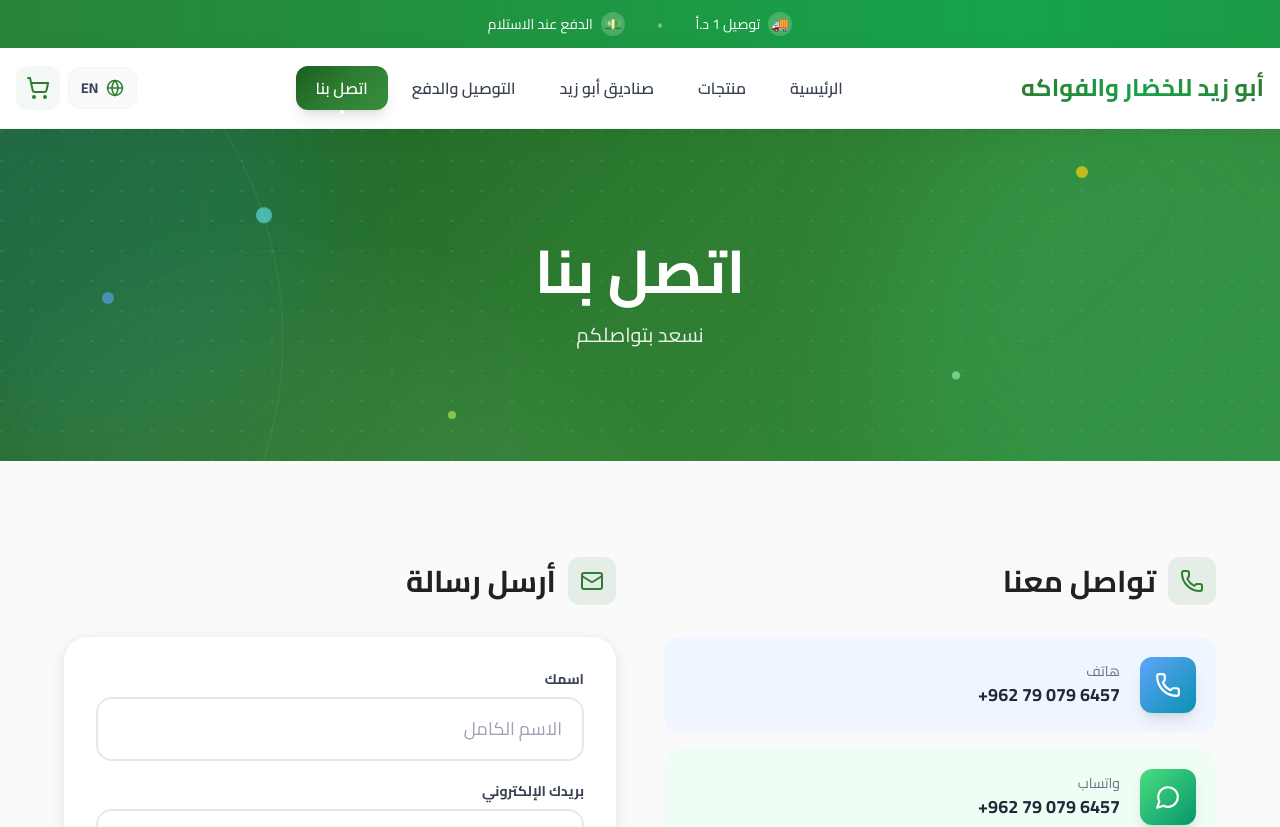
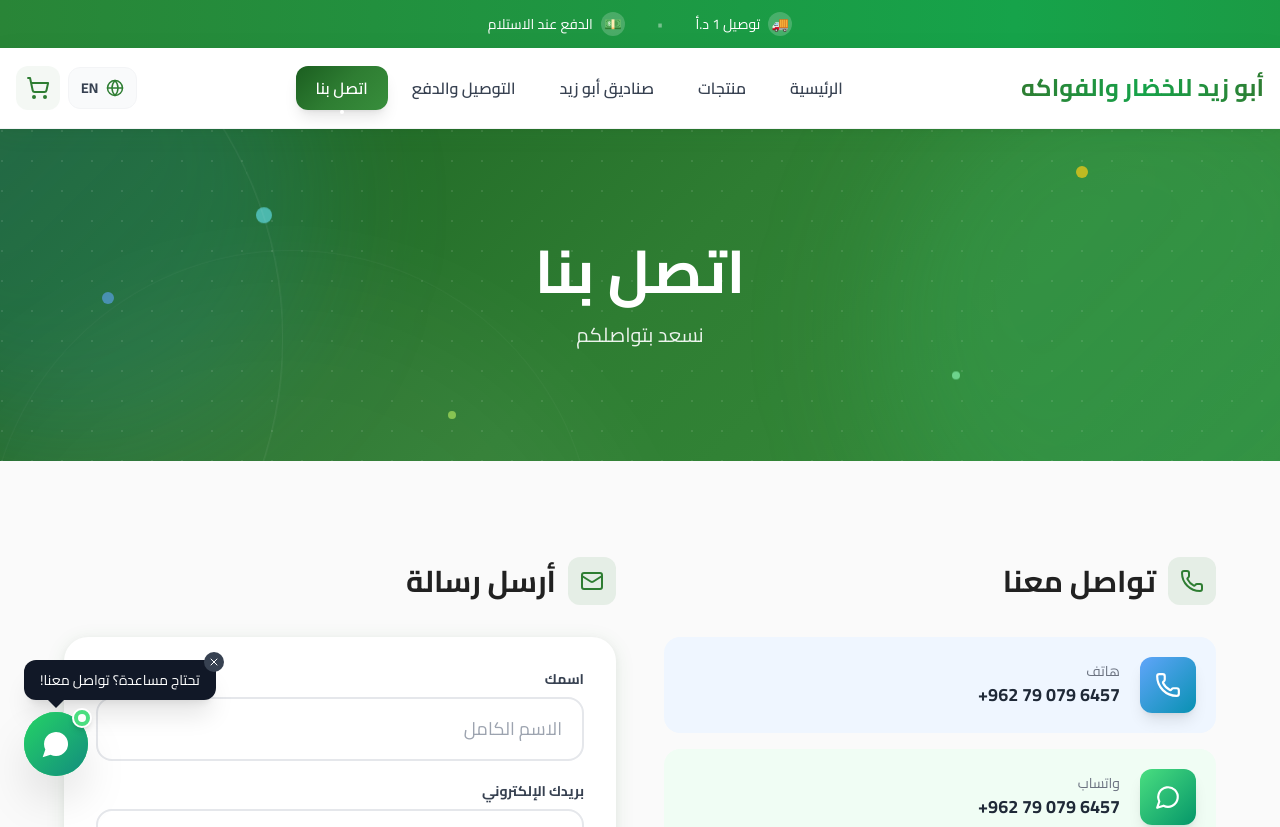
Before and after one commit to aabuzaid1/Abuzaid-f-v, a React (Vite) app: page /contact in a window 1280 px wide. Shown: the top 827 px of the page. Built offline with nearby package versions, Linux system fonts and the light colour scheme.

Commit message:
Add floating WhatsApp button with professional animations

```diff
--- a/src/App.tsx
+++ b/src/App.tsx
@@ -3,6 +3,7 @@ import { LanguageProvider } from './contexts/LanguageContext';
 import { CartProvider } from './contexts/CartContext';
 import Header from './components/Header';
 import Footer from './components/Footer';
+import WhatsAppButton from './components/WhatsAppButton';
 import Home from './pages/Home';
 import Category from './pages/Category';
 import Deals from './pages/Deals';
@@ -34,6 +35,7 @@ function App() {
                             </Routes>
                         </main>
                         <Footer />
+                        <WhatsAppButton />
                     </div>
                 </BrowserRouter>
             </CartProvider>
--- /dev/null
+++ b/src/components/WhatsAppButton.tsx
@@ -0,0 +1,111 @@
+import React, { useState, useEffect } from 'react';
+import { MessageCircle, X } from 'lucide-react';
+import { useLanguage } from '../contexts/LanguageContext';
+
+const WHATSAPP_NUMBER = '962790796457';
+
+const WhatsAppButton: React.FC = () => {
+    const { language } = useLanguage();
+    const [isHovered, setIsHovered] = useState(false);
+    const [showTooltip, setShowTooltip] = useState(false);
+    const [isVisible, setIsVisible] = useState(false);
+
+    // Show button after a short delay for smooth entrance
+    useEffect(() => {
+        const timer = setTimeout(() => setIsVisible(true), 1000);
+        return () => clearTimeout(timer);
+    }, []);
+
+    // Show tooltip periodically to attract attention
+    useEffect(() => {
+        const showTimer = setTimeout(() => setShowTooltip(true), 3000);
+        const hideTimer = setTimeout(() => setShowTooltip(false), 8000);
+        return () => {
+            clearTimeout(showTimer);
+            clearTimeout(hideTimer);
+        };
+    }, []);
+
+    const tooltipText = language === 'ar' ? 'تحتاج مساعدة؟ تواصل معنا!' : 'Need help? Chat with us!';
+    const buttonText = language === 'ar' ? 'تواصل معنا' : 'Chat with us';
+
+    return (
+        <div
+            className={`fixed bottom-6 z-50 transition-all duration-700 ease-out ${language === 'ar' ? 'left-6' : 'right-6'
+                } ${isVisible ? 'translate-y-0 opacity-100' : 'translate-y-20 opacity-0'}`}
+        >
+            {/* Tooltip */}
+            <div
+                className={`absolute bottom-full mb-3 ${language === 'ar' ? 'left-0' : 'right-0'
+                    } transition-all duration-500 ${showTooltip && !isHovered ? 'opacity-100 translate-y-0' : 'opacity-0 translate-y-2 pointer-events-none'
+                    }`}
+            >
+                <div className="relative bg-gray-900 text-white px-4 py-2.5 rounded-xl text-sm font-medium shadow-xl whitespace-nowrap">
+                    {tooltipText}
+                    <button
+                        onClick={(e) => {
+                            e.stopPropagation();
+                            setShowTooltip(false);
+                        }}
+                        className="absolute -top-2 -right-2 w-5 h-5 bg-gray-700 hover:bg-gray-600 rounded-full flex items-center justify-center transition-colors"
+                    >
+                        <X size={12} />
+                    </button>
+                    {/* Arrow */}
+                    <div className={`absolute top-full ${language === 'ar' ? 'left-6' : 'right-6'
+                        } border-8 border-transparent border-t-gray-900`} />
+                </div>
+            </div>
+
+            {/* Main WhatsApp Button */}
+            <a
+                href={`https://wa.me/${WHATSAPP_NUMBER}`}
+                target="_blank"
+                rel="noopener noreferrer"
+                onMouseEnter={() => setIsHovered(true)}
+                onMouseLeave={() => setIsHovered(false)}
+                className="group relative flex items-center"
+            >
+                {/* Expanded Text on Hover */}
+                <div
+                    className={`absolute ${language === 'ar' ? 'left-full ml-3' : 'right-full mr-3'
+                        } bg-[#25D366] text-white px-4 py-3 rounded-full font-bold text-sm shadow-lg whitespace-nowrap transition-all duration-300 ${isHovered ? 'opacity-100 translate-x-0' : 'opacity-0 pointer-events-none ' + (language === 'ar' ? '-translate-x-4' : 'translate-x-4')
+                        }`}
+                >
+                    {buttonText}
+                </div>
+
+                {/* Button Circle */}
+                <div className="relative">
+                    {/* Pulse Animation Rings */}
+                    <div className="absolute inset-0 bg-[#25D366] rounded-full animate-ping opacity-25" />
+                    <div className="absolute inset-0 bg-[#25D366] rounded-full animate-pulse opacity-40" style={{ animationDuration: '2s' }} />
+
+                    {/* Main Button */}
+                    <div className={`relative w-16 h-16 bg-gradient-to-br from-[#25D366] to-[#128C7E] rounded-full flex items-center justify-center shadow-2xl transition-all duration-300 group-hover:scale-110 group-hover:shadow-[0_0_30px_rgba(37,211,102,0.5)] ${isHovered ? 'rotate-0' : ''
+                        }`}>
+                        {/* WhatsApp Icon */}
+                        <MessageCircle
+                            size={32}
+                            className="text-white transition-all duration-300 group-hover:scale-110"
+                            fill="white"
+                            strokeWidth={0}
+                        />
+
+                        {/* Shine Effect */}
+                        <div className="absolute inset-0 rounded-full overflow-hidden">
+                            <div className="absolute inset-0 bg-gradient-to-tr from-transparent via-white/30 to-transparent -translate-x-full group-hover:translate-x-full transition-transform duration-700" />
+                        </div>
+                    </div>
+
+                    {/* Online Status Indicator */}
+                    <div className="absolute -top-1 -right-1 w-5 h-5 bg-green-400 rounded-full border-2 border-white shadow-md flex items-center justify-center">
+                        <div className="w-2 h-2 bg-white rounded-full animate-pulse" />
+                    </div>
+                </div>
+            </a>
+        </div>
+    );
+};
+
+export default WhatsAppButton;
```
